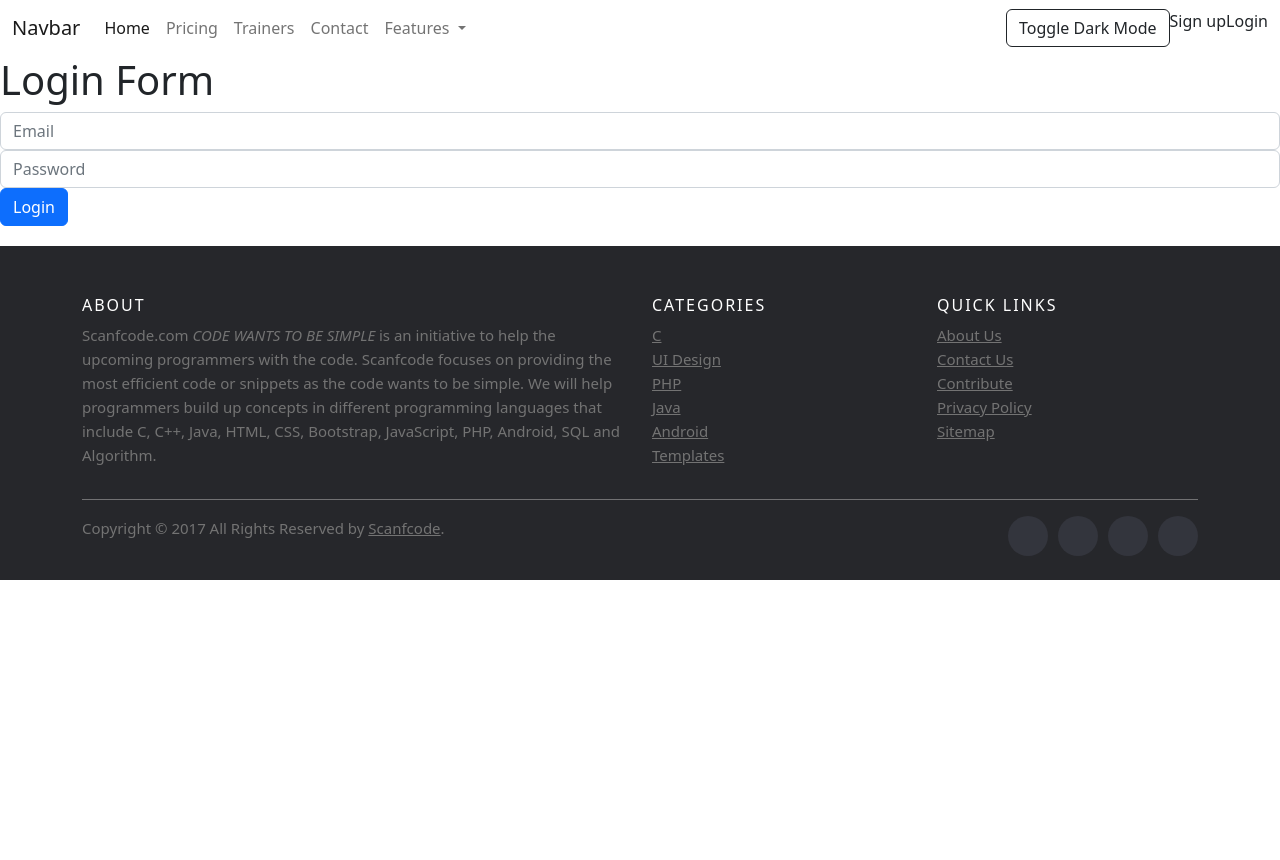
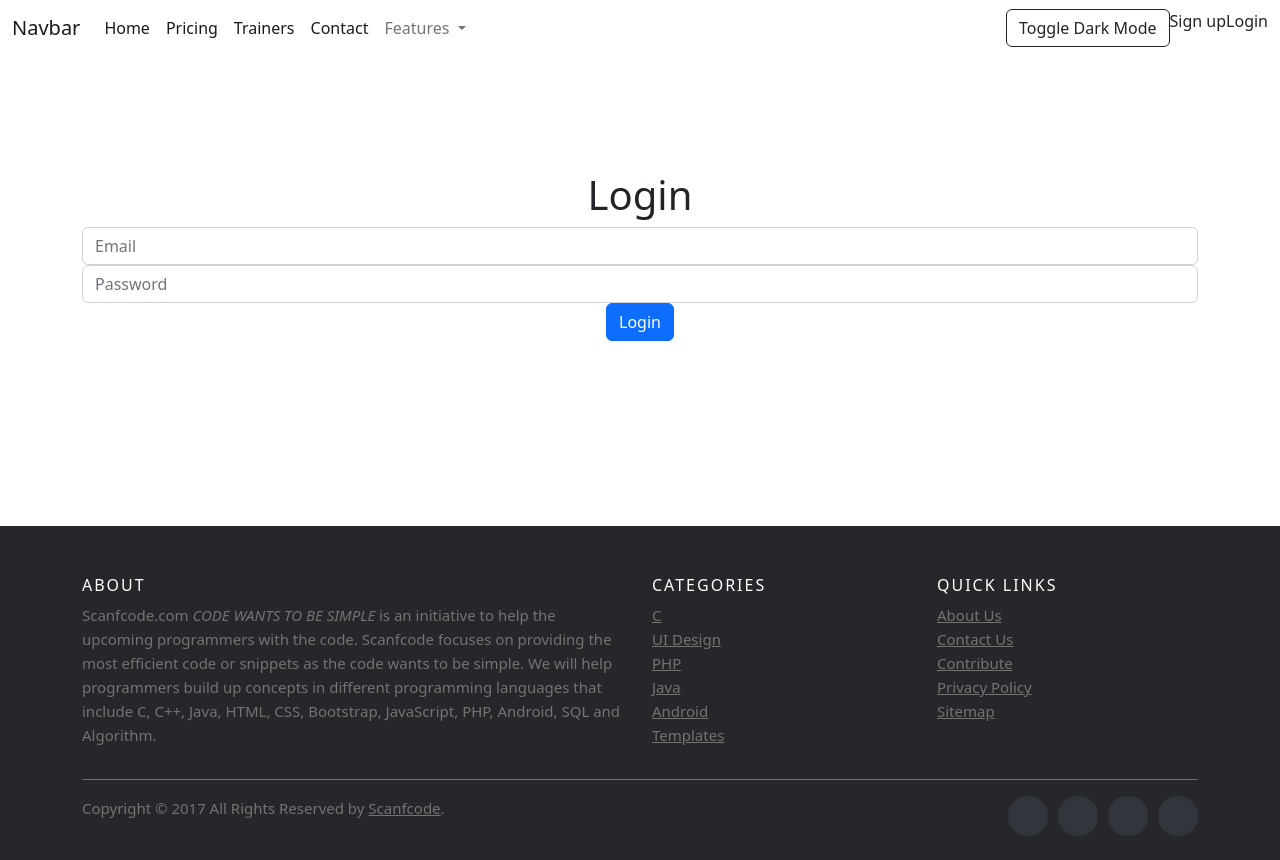
Before and after one commit to jul1998/Workout-tracker, a Flask app: page /login in a window 1280 px wide. Before the commit the page ends 580 px from the top, so only its background shows below. Run offline with Flask 3, Linux system fonts and the light colour scheme; some libraries are stand-ins or nearby versions.

Commit message:
fixed details

```diff
--- a/static/css/header.css
+++ b/static/css/header.css
@@ -3,12 +3,8 @@
   color: white
 }
 
+
 .nav{
   background-color: #000;
   color: #fff;
 }
-
-.navbar-header > a{
-     padding: 10px 20px;
-     background-color: red
-}
--- a/static/css/index.css
+++ b/static/css/index.css
@@ -30,3 +30,8 @@
   margin-left: auto;
   display:flex
 }
+
+body{
+body {background-color: coral;}
+
+}
--- a/static/css/login.css
+++ b/static/css/login.css
@@ -1,7 +1,13 @@
 body {
-      font-family: sans-serif;
-      background-image: url("https://media1.giphy.com/media/S7u66urzxc2J2/giphy.gif?cid=ecf05e47kty8yuegklfrphgh2fzvbzui1n9r8r7cwvyz7s60&rid=giphy.gif&ct=g");
-    background-size: cover;
-    background-position: center;
+  height:100%;
+  width:100%;
+  margin:0;
+}
 
-}
+.form-login {
+
+   place-content : center;
+   min-height    : 50vh;
+   margin-bottom: 50px
+
+   }
--- a/templates/header.html
+++ b/templates/header.html
@@ -1,9 +1,10 @@
 <!DOCTYPE html>
 <html lang="en">
+
+
 <head>
     <meta charset="UTF-8">
     <title>Workout tracker</title>
-    <link rel="stylesheet" href="{{url_for('static', filename='styles.css')}}">
 
   <link href="{{url_for('static', filename='css/header.css')}}" rel="stylesheet" />
   <link href="https://cdn.jsdelivr.net/npm/bootstrap@5.2.3/dist/css/bootstrap.min.css" rel="stylesheet" integrity="sha384-rbsA2VBKQhggwzxH7pPCaAqO46MgnOM80zW1RWuH61DGLwZJEdK2Kadq2F9CUG65" crossorigin="anonymous">
@@ -11,7 +12,7 @@
 </head>
 <body>
 <div>
-    <nav id="navbar-header" class="navbar navbar-expand-lg bg-body-tertiary">
+    <nav id="navbar-header" class="navbar navbar-expand-lg bg-body-tertiary ">
   <div class="container-fluid">
     <a class="navbar-brand" href="#">Navbar</a>
     <button class="navbar-toggler" type="button" data-bs-toggle="collapse" data-bs-target="#navbarNavAltMarkup" aria-controls="navbarNavAltMarkup" aria-expanded="false" aria-label="Toggle navigation">
@@ -22,9 +23,9 @@
       <div class="navbar-nav">
         <a class="nav-link active" aria-current="page" href="{{url_for('index')}}">Home</a>
 
-        <a class="nav-link" href="#">Pricing</a>
-        <a class="nav-link" href="{{url_for('search_trainer')}}">Trainers</a>
-        <a class="nav-link" href="{{url_for('contact')}}">Contact</a>
+        <a class="nav-link active" href="#">Pricing</a>
+        <a class="nav-link active" href="{{url_for('search_trainer')}}">Trainers</a>
+        <a class="nav-link active" href="{{url_for('contact')}}">Contact</a>
           <li class="nav-item dropdown">
           <a class="nav-link dropdown-toggle" href="#" role="button" data-bs-toggle="dropdown" aria-expanded="false">
             Features
--- a/templates/login.html
+++ b/templates/login.html
@@ -1,19 +1,35 @@
  {% include "header.html" %}
+  <link href="{{url_for('static', filename='css/login.css')}}" rel="stylesheet" />
 
 {% for message in get_flashed_messages() %}
+
 <div class="alert alert-danger alert-dismissible fade show" role="alert">
   {{message}}
   <button type="button" class="btn-close" data-bs-dismiss="alert" aria-label="Close"></button>
 </div>
  {%endfor%}
-    <h1>Login Form</h1>
-  <form class="form-login" method="post" action="/login">
+
+      <div class="container text-center">
+  <div class="row">
+
+    <div class="col align-self-center">
+      <div class="form-login">
+     <h1>Login</h1>
+       <form  method="post" action="/login">
     {{ form.csrf_token }}
     {{ form.email(placeholder='Email', class="form-control") }}
     {{ form.password(placeholder='Password', class="form-control") }}
       {{ form.submit (class="btn btn-primary") }}
 
    </form>
+    </div>
+
+  </div>
+</div>
+
+ </div>
+
+
 
 
  {%include "footer.html"%}
```
Also changed, not shown: static/js/randomExercise.js (+8 -0 lines).
